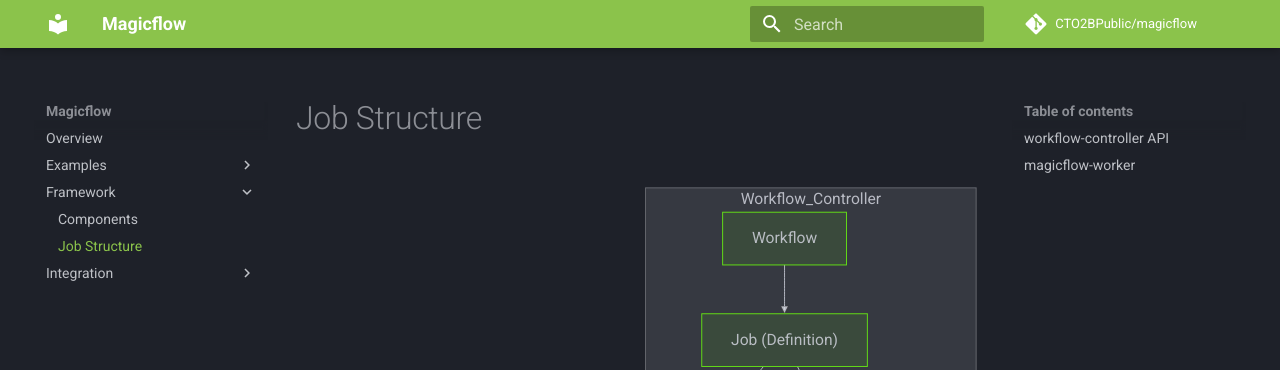
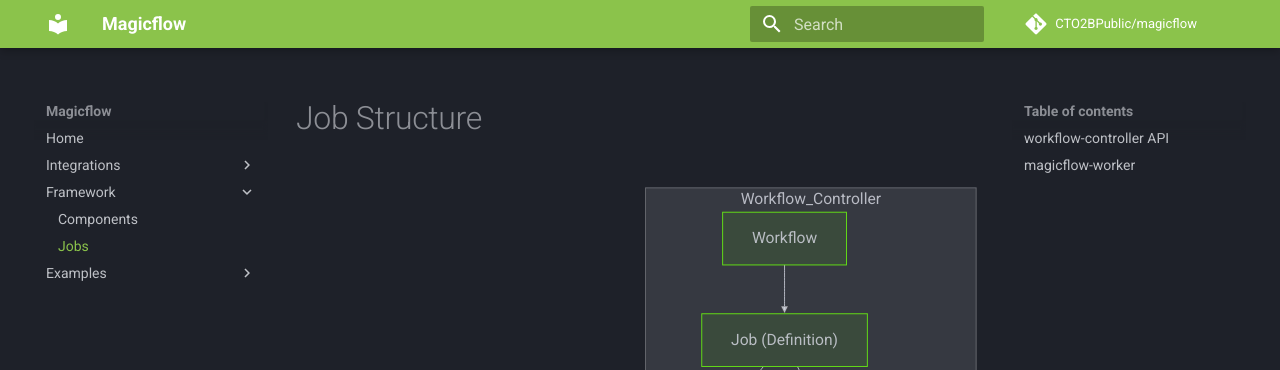
Before and after one commit to CTO2BPublic/magicflow-docs, an MkDocs documentation site: the page built from docs/framework/jobs.md, in a window 1280 px wide. Shown: the top 370 px of the page. Built offline with MkDocs 1.6.1 and Material for MkDocs 9.7.7, drawn with Linux system fonts in a browser that asks for light colours; comment, search, counter and statistics services are not loaded; some of the changed lines change nothing that is shown.

Commit message:
fix navi

```diff
--- a/mkdocs.yml
+++ b/mkdocs.yml
@@ -1,5 +1,17 @@
 site_name: Magicflow
 site_url: https://cto2bpublic.github.io/magicflow/
+
+nav:
+  - Home: index.md
+  - Integrations:
+    - integrations/architecture.md
+  - Framework:
+    - Components: framework/components.md
+    - Jobs: framework/jobs.md
+  - Examples:
+    - Overview: examples/index.md
+    - SSM: examples/ssm.md
+    - Pipeline: examples/pipeline.md
 
 theme:
   name: material
```
